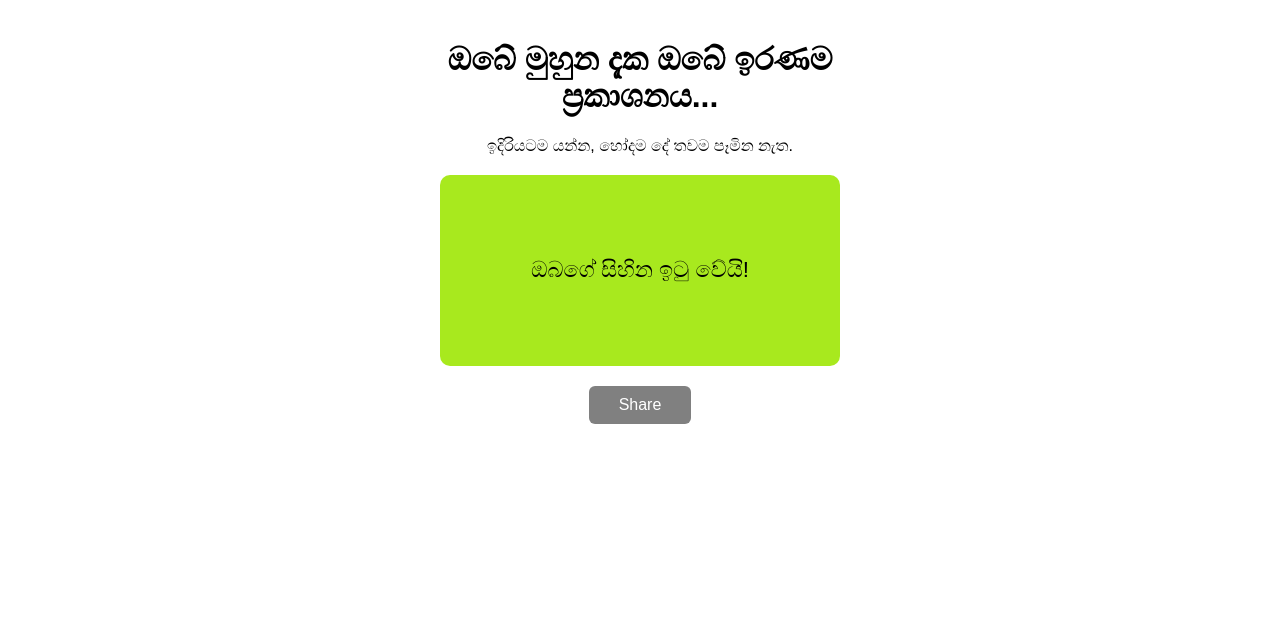
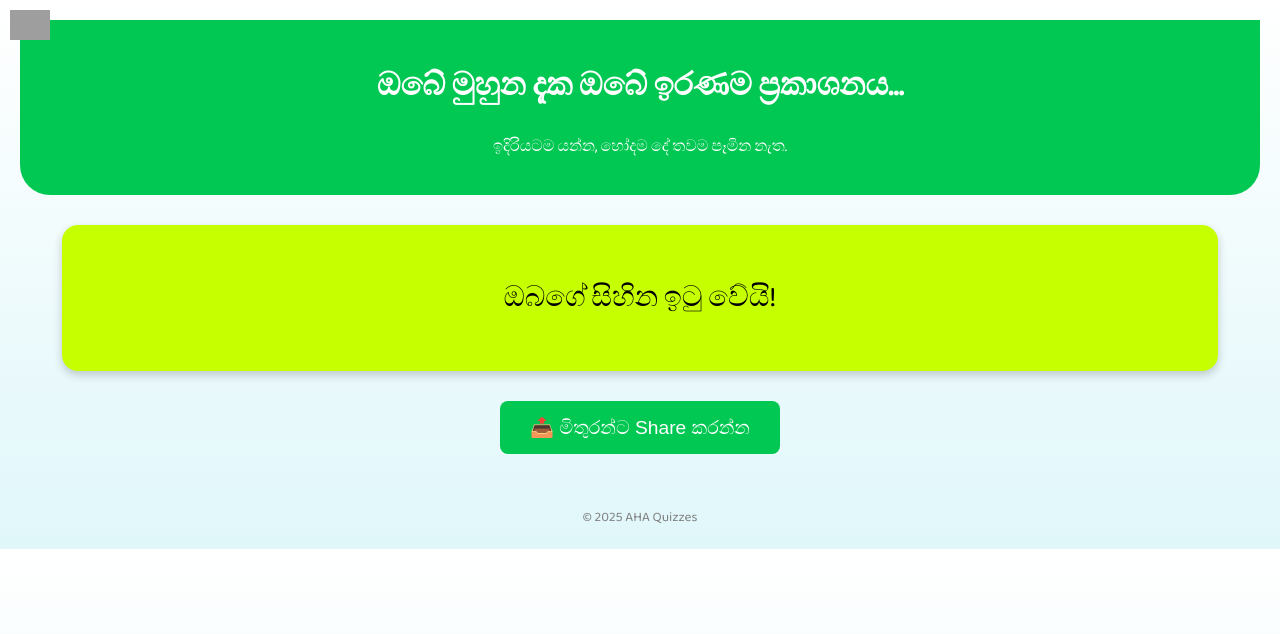
Before and after one commit to venrnrdm/funquiz, a plain HTML site: page index.html in a window 1280 px wide. Drawn offline with Linux system fonts and the light colour scheme; grey boxes are pictures that could not be loaded.

Commit message:
Add files via upload

```diff
--- a/index.html
+++ b/index.html
@@ -3,23 +3,27 @@
 <head>
   <meta charset="UTF-8">
   <meta name="viewport" content="width=device-width, initial-scale=1">
-  <title>AHA Fun Quiz</title>
+  <title>AHA - ඔබේ ඉරණම දැනගන්න!</title>
   <link rel="stylesheet" href="style.css">
-  <!-- Adsterra Ad Code Placeholder -->
-  <script type='text/javascript'>
-    // Adsterra ad script goes here
-  </script>
+  <link rel="preconnect" href="https://fonts.googleapis.com">
+  <link href="https://fonts.googleapis.com/css2?family=Baloo+2&display=swap" rel="stylesheet">
 </head>
 <body>
-  <div class="container">
-    <h1>ඔබේ මුහුන දැක ඔබේ ඉරණම ප්‍රකාශනය...</h1>
-    <p>ඉදිරියටම යන්න, හෝදම දේ තවම පෑමින නැත.</p>
+  <div class="wrapper">
+    <header>
+      <img src="https://upload.wikimedia.org/wikipedia/commons/6/65/Facebook_logo_2023.svg" alt="FB" class="fb-logo">
+      <h1>ඔබේ මුහුන දැක ඔබේ ඉරණම ප්‍රකාශනය...</h1>
+      <p>ඉදිරියටම යන්න, හෝදම දේ තවම පෑමින නැත.</p>
+    </header>
 
-    <div class="card">
-      <p id="result">...</p>
-    </div>
+    <main>
+      <div class="result-card" id="result">...</div>
+      <button class="share-btn" onclick="shareContent()">📤 මිතුරන්ට Share කරන්න</button>
+    </main>
 
-    <button onclick="shareContent()">Share</button>
+    <footer>
+      <small>© 2025 AHA Quizzes</small>
+    </footer>
   </div>
 
   <script src="script.js"></script>
--- a/style.css
+++ b/style.css
@@ -1,26 +1,48 @@
 body {
-  font-family: sans-serif;
-  background: white;
+  font-family: 'Baloo 2', cursive;
+  background: linear-gradient(to bottom, #ffffff, #e0f7fa);
+  margin: 0;
+  padding: 0;
+}
+.wrapper {
   text-align: center;
-  margin: 0;
   padding: 20px;
 }
-.container {
-  max-width: 400px;
-  margin: auto;
+header {
+  background: #00c853;
+  color: white;
+  padding: 20px;
+  border-radius: 0 0 30px 30px;
 }
-.card {
-  background: #a8e91e;
-  border-radius: 10px;
-  padding: 60px 20px;
-  margin: 20px 0;
-  font-size: 1.4em;
+.fb-logo {
+  width: 40px;
+  position: absolute;
+  top: 10px;
+  left: 10px;
 }
-button {
-  padding: 10px 30px;
-  font-size: 1em;
-  background: gray;
+.result-card {
+  margin: 30px auto;
+  background: #c6ff00;
+  border-radius: 16px;
+  padding: 50px 20px;
+  font-size: 1.8em;
+  max-width: 90%;
+  box-shadow: 0 4px 10px rgba(0,0,0,0.2);
+}
+.share-btn {
+  background: #00c853;
   color: white;
+  font-size: 1.2em;
   border: none;
-  border-radius: 6px;
+  border-radius: 8px;
+  padding: 15px 30px;
+  cursor: pointer;
+  transition: 0.3s;
 }
+.share-btn:hover {
+  background: #009624;
+}
+footer {
+  margin-top: 50px;
+  color: gray;
+}
```
